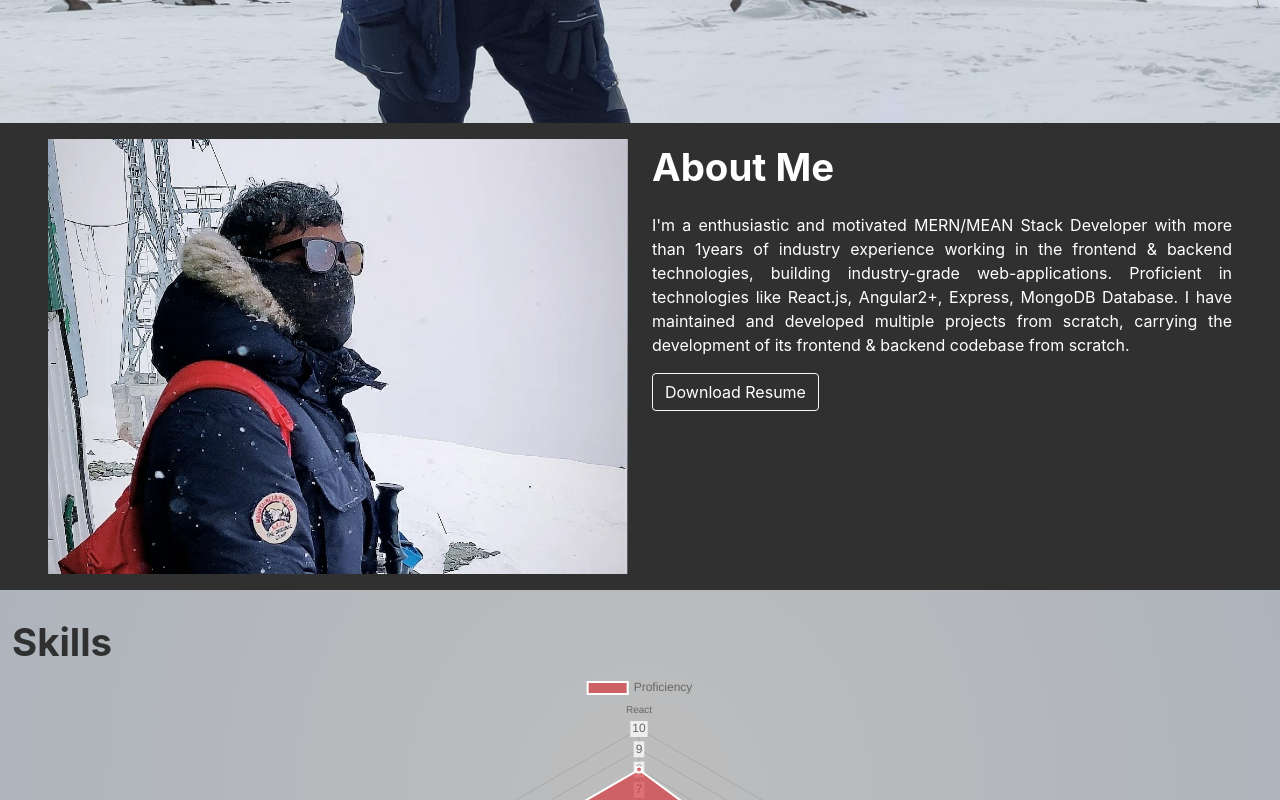
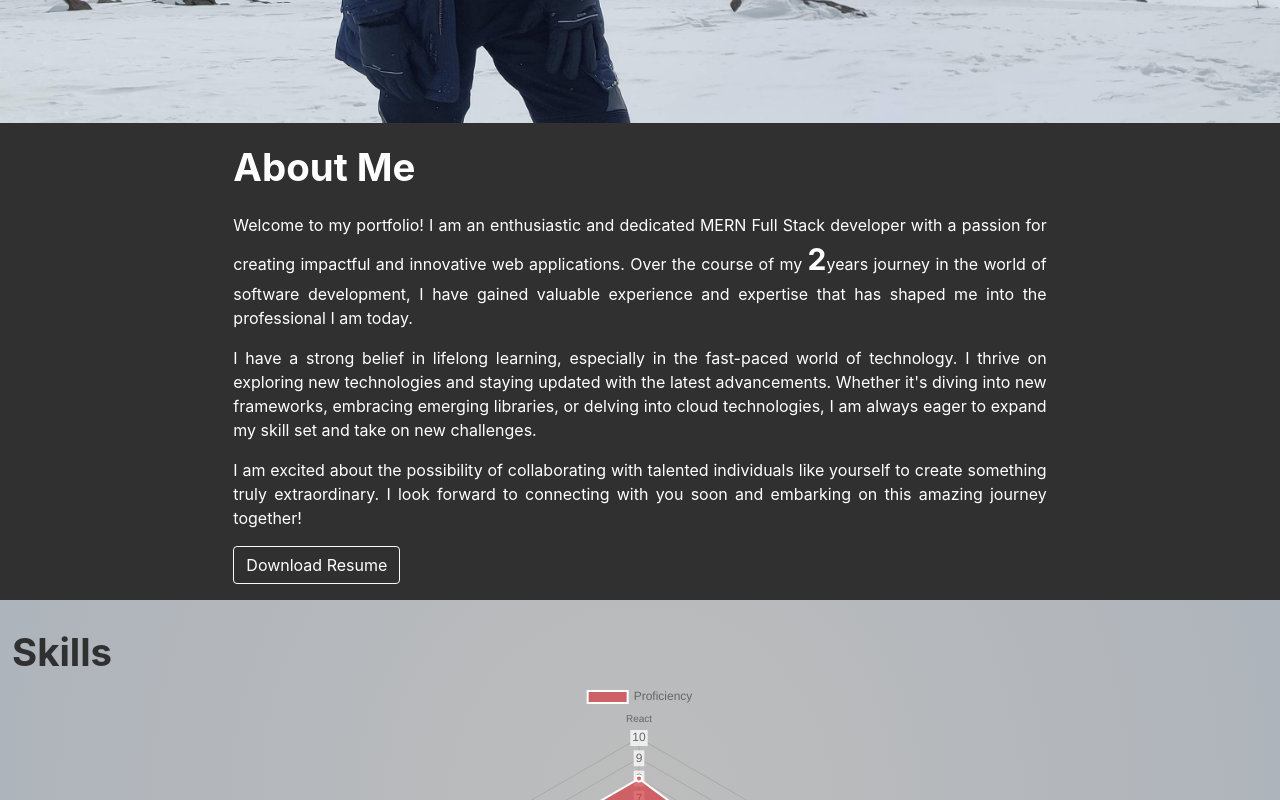
Before and after one commit to ameyjeurkar/portfolio, a React (Create React App) app: page / in a window 1280 px wide. Shown: the part 579-1379 px from the top of the page. Built offline with nearby package versions, Linux system fonts and the light colour scheme.

Commit message:
fix: About Me Section Revamped.

```diff
--- a/src/components/AboutMe/AboutMe.css
+++ b/src/components/AboutMe/AboutMe.css
@@ -32,6 +32,11 @@
     color: black;
 }
 
+.experienceYears {
+    font-size: 30px;
+    font-weight: bold;
+}
+
 @media only screen and (max-width: 768px) {
     .about-me-heading {
         font-size: 22px;
--- a/src/components/AboutMe/AboutMe.js
+++ b/src/components/AboutMe/AboutMe.js
@@ -1,39 +1,35 @@
 import React from 'react';
-import AboutMePic from './../../assets/images/aboutMe_4x3.jpg';
 import ResumePdf from './../../assets/json/ameyjeurkar_resume.pdf';
 import './AboutMe.css';
 
 const AboutMe = () => {
-
     const downloadFile = () => {
       window.location.href = "./../../assets/json/ameyjeurkar_resume.pdf";
     };
 
     const calculateYearsofExperience = (startDate, endDate) => {
-      let monthsOfExperience =  endDate.getMonth() - startDate.getMonth() + 12*(endDate.getFullYear() - startDate.getFullYear());
+      let monthsOfExperience =  endDate.getMonth() - startDate.getMonth() + 12*(endDate.getFullYear() - startDate.getFullYear()) + 6;
       let convertMonthsToYears = parseInt(monthsOfExperience/12)
       let monthsMissed = monthsOfExperience%12;
-      return `${convertMonthsToYears}${monthsMissed>6 ? '.' : ''}${monthsMissed>6 ? 5 : ''}years`;
+      return `${convertMonthsToYears}${monthsMissed>0 ? '.' : ''}${monthsMissed>0 ? monthsMissed : ''}`;
     }
 
     return (
-      <div id="aboutMeSection" className="about-container container-fluid px-0 px-5">
+      <div id="aboutMeSection" className="about-container container-fluid px-4">
         <div className="row d-flex justify-content-center my-3">
-          <img src={AboutMePic} alt="About Me Pic" className="col-lg-6 col-md-6 col-sm-12 about-me-pic" />
-          <div className='col-lg-6 col-md-6 col-sm-12'>
+          <div className='col-lg-8 col-md-8 col-sm-12'>
             <div className="about-me-heading mx-0">
-                <p>About Me</p>
+              <p>About Me</p>
             </div>
             <div className="about-me-description mx-0">
               <p>
-              I'm a enthusiastic and motivated MERN/MEAN Stack Developer with more than {calculateYearsofExperience(new Date('2020-12-14'), new Date())} of
-              industry experience working in the
-              frontend & backend technologies, building
-              industry-grade web-applications. Proficient in technologies like
-              React.js, Angular2+, Express, MongoDB Database. I have maintained
-              and developed multiple projects from
-              scratch, carrying the development of its
-              frontend & backend codebase from scratch.
+                Welcome to my portfolio! I am an enthusiastic and dedicated MERN Full Stack developer with a passion for creating impactful and innovative web applications. Over the course of my <span className='experienceYears'>{calculateYearsofExperience(new Date('2020-12-14'), new Date())}</span>years journey in the world of software development, I have gained valuable experience and expertise that has shaped me into the professional I am today.
+              </p>
+              <p>
+                I have a strong belief in lifelong learning, especially in the fast-paced world of technology. I thrive on exploring new technologies and staying updated with the latest advancements. Whether it's diving into new frameworks, embracing emerging libraries, or delving into cloud technologies, I am always eager to expand my skill set and take on new challenges.
+              </p>
+              <p>
+              I am excited about the possibility of collaborating with talented individuals like yourself to create something truly extraordinary. I look forward to connecting with you soon and embarking on this amazing journey together!
               </p>
             </div>
             <div className="mx-0">
```
